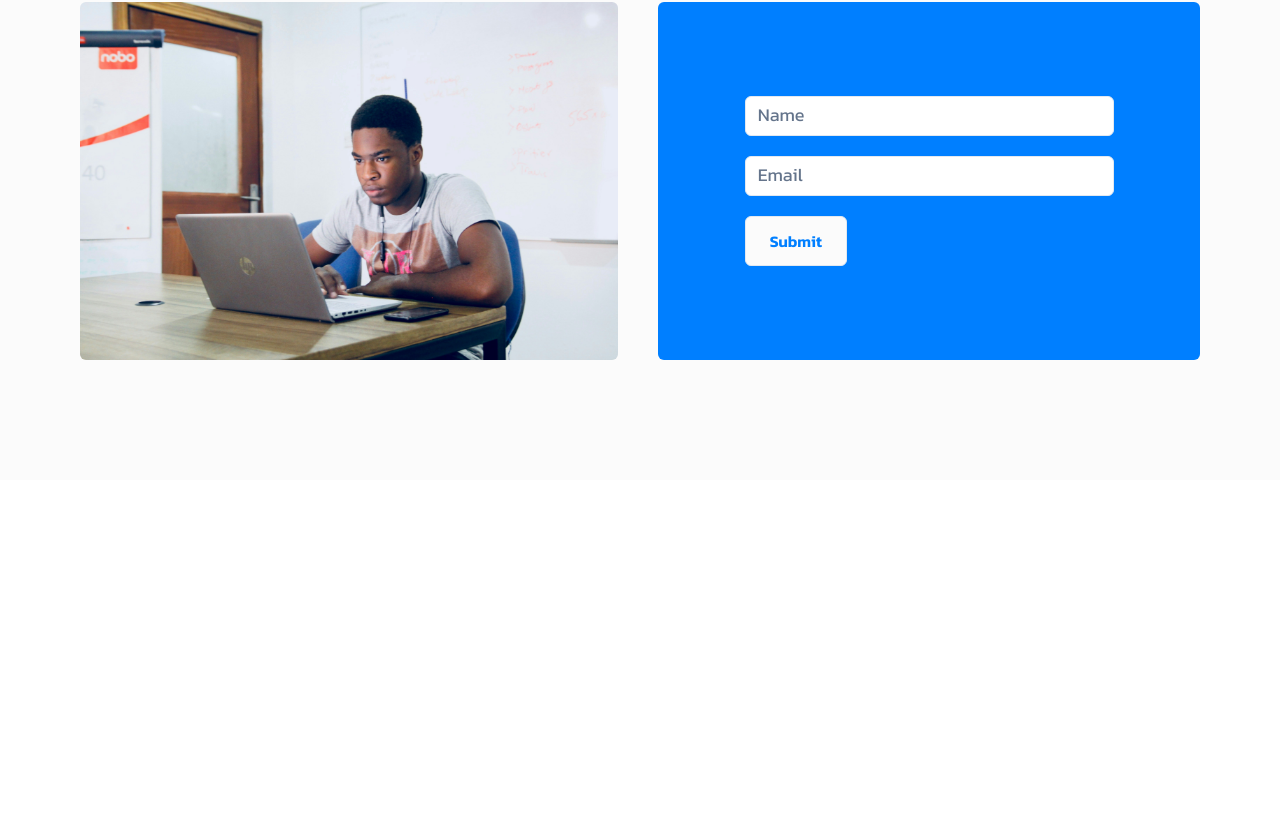
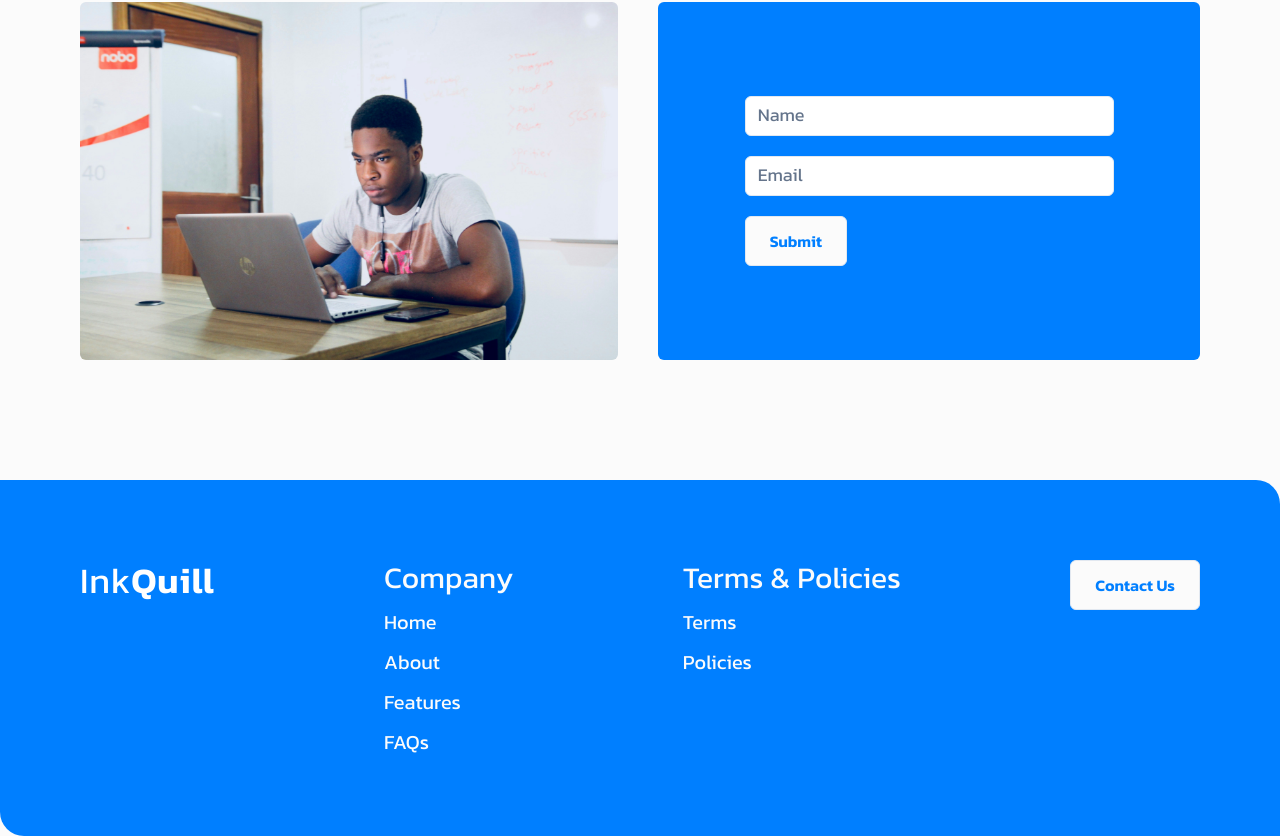
Before and after one commit to daniel-idowu-01/inkquill, a Next.js app: page / in a window 1280 px wide. Shown: the part 2561-3397 px from the top of the page. Before the commit the page ends 3041 px from the top, so only its background shows below. Built offline with nearby package versions, Linux system fonts and the light colour scheme.

Commit message:
completed footer section

```diff
--- /dev/null
+++ b/app/components/Footer.tsx
@@ -0,0 +1,42 @@
+import React from "react";
+import Link from "next/link";
+import { links } from "../data/data";
+import Button from "../ui/Button";
+
+const Footer = () => {
+  return (
+    <div className="text-cotton-white bg-azure-blue flex flex-col md:flex-row justify-between gap-14 md:gap-0 p-10 lg:p-20 rounded-tr-3xl rounded-bl-3xl">
+      <section>
+        <p className="text-white text-2xl md:text-4xl tracking-wide">
+          Ink
+          <span className="font-semibold">Quill</span>
+        </p>
+      </section>
+
+      <section>
+        <h2 className="text-3xl mb-3">Company</h2>
+        <article className="flex flex-col gap-3 text-xl">
+          {links.map((link) => (
+            <Link className="hover:underline" href={link.link}>
+              {link.title}
+            </Link>
+          ))}
+        </article>
+      </section>
+
+      <section>
+        <h2 className="text-3xl mb-3">Terms & Policies</h2>
+        <article className="text-xl flex flex-col gap-3">
+          <p>Terms</p>
+          <p>Policies</p>
+        </article>
+      </section>
+
+      <section>
+        <Button whiteBg={true} label="Contact Us" />
+      </section>
+    </div>
+  );
+};
+
+export default Footer;
--- a/app/components/NavBar.tsx
+++ b/app/components/NavBar.tsx
@@ -1,27 +1,11 @@
 import React from "react";
 import Link from "next/link";
 import Button from "../ui/Button";
+import { links } from "../data/data";
 import Hamburger from "../ui/icons/Hamburger";
 
 const NavBar = () => {
-  const links = [
-    {
-      title: "Home",
-      link: "/",
-    },
-    {
-      title: "About",
-      link: "/",
-    },
-    {
-      title: "Features",
-      link: "/",
-    },
-    {
-      title: "FAQs",
-      link: "/",
-    },
-  ];
+
 
   return (
     <div className="flex items-center justify-between">
--- a/app/components/index.ts
+++ b/app/components/index.ts
@@ -4,7 +4,8 @@ import Summarize from "./Summarize";
 import Paraphrase from "./Paraphrase";
 import FAQs from "./FAQs";
 import Newsletter from "./Newsletter";
+import Footer from "./Footer";
 
 export {
-  NavBar, Hero, Summarize, Paraphrase, FAQs, Newsletter
+  NavBar, Hero, Summarize, Paraphrase, FAQs, Newsletter, Footer
 }
--- a/app/data/data.ts
+++ b/app/data/data.ts
@@ -1,3 +1,22 @@
+const links = [
+  {
+    title: "Home",
+    link: "/",
+  },
+  {
+    title: "About",
+    link: "/",
+  },
+  {
+    title: "Features",
+    link: "/",
+  },
+  {
+    title: "FAQs",
+    link: "/",
+  },
+];
+
 const faqs = [
   {
     trigger: "How can InkQuill help me as a student?",
@@ -21,4 +40,4 @@ const faqs = [
   },
 ];
 
-export { faqs };
+export { links, faqs };
--- a/app/page.tsx
+++ b/app/page.tsx
@@ -5,6 +5,7 @@ import {
   Paraphrase,
   FAQs,
   Newsletter,
+  Footer,
 } from "./components";
 
 export default function Home() {
@@ -43,6 +44,8 @@ export default function Home() {
       <section>
         <Newsletter />
       </section>
+
+      <Footer />
     </main>
   );
 }
```
